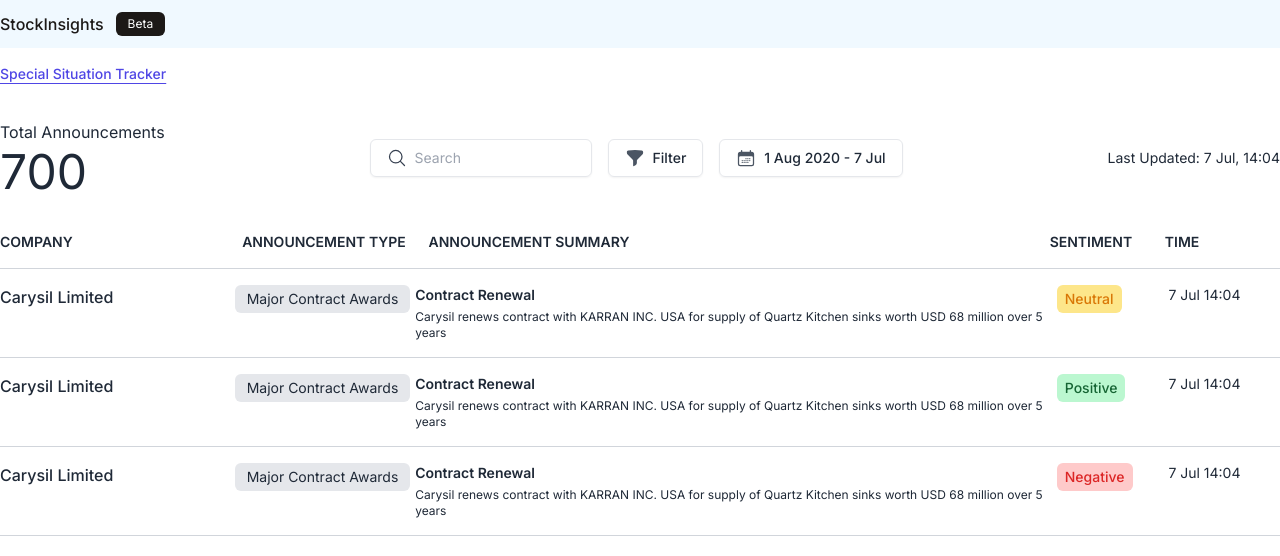
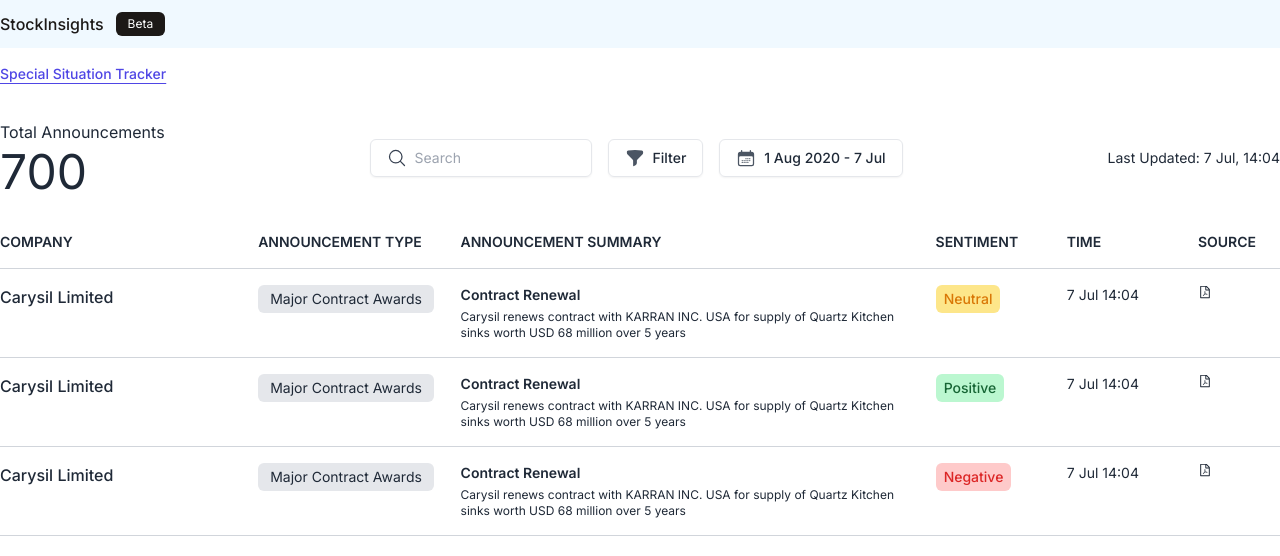
Before and after one commit to dibkb/stockInsights-assignment, a React (Vite) app: page /announcement in a window 1280 px wide. Shown: the top 556 px of the page. Built offline with nearby package versions, Linux system fonts and the light colour scheme.

Commit message:
table ui

```diff
--- a/src/pages/Announcement.tsx
+++ b/src/pages/Announcement.tsx
@@ -1,4 +1,5 @@
 import React from "react";
+import { AiOutlineFilePdf } from "react-icons/ai";
 import {
   Datepicker,
   Filter,
@@ -26,18 +27,19 @@ const Announcement: React.FC = () => {
       </main>
       {/* Table */}
       <main className="flex flex-col gap-4 mt-9">
-        <div className="flex items-start text-sm font-semibold uppercase border-b border-gray-300 pb-4">
+        <div className="flex gap-4 items-start text-sm font-semibold uppercase border-b border-gray-300 pb-4">
           <h3 className="basis-[18.92%]">Company</h3>
           <h3 className="basis-[14.56%]">Announcement Type</h3>
-          <h3 className="grow">Announcement Summary</h3>
+          <h3 className="basis-[35.86%]">Announcement Summary</h3>
           <h3 className="basis-[9%]">Sentiment</h3>
           <h3 className="basis-[9%]">Time</h3>
+          <h3 className="basis-[6.4%]">Source</h3>
         </div>
         {announcements.map((element: typeAnnouncement) => {
           return (
             <main
               key={element.id}
-              className="flex whitespace-nowrap justify-between items-start text-sm border-b border-gray-300 pb-4 cursor-pointer"
+              className="flex gap-4 whitespace-nowrap justify-between items-start text-sm border-b border-gray-300 pb-4 cursor-pointer"
             >
               <h3 className="font-medium text-base basis-[18.92%]">
                 {element.company}
@@ -47,7 +49,7 @@ const Announcement: React.FC = () => {
                   {element.type}
                 </h3>
               </div>
-              <div className="grow">
+              <div className="basis-[35.86%]">
                 <h3 className="font-semibold">{element.summary.title}</h3>
                 <h3 className="text-xs mt-1 whitespace-normal">
                   {element.summary.content}
@@ -57,6 +59,9 @@ const Announcement: React.FC = () => {
                 <Sentiment type={element.sentiment} />
               </div>
               <h3 className="basis-[9%]">{element.time}</h3>
+              <div className="basis-[6.4%]">
+                <AiOutlineFilePdf />
+              </div>
             </main>
           );
         })}
```
